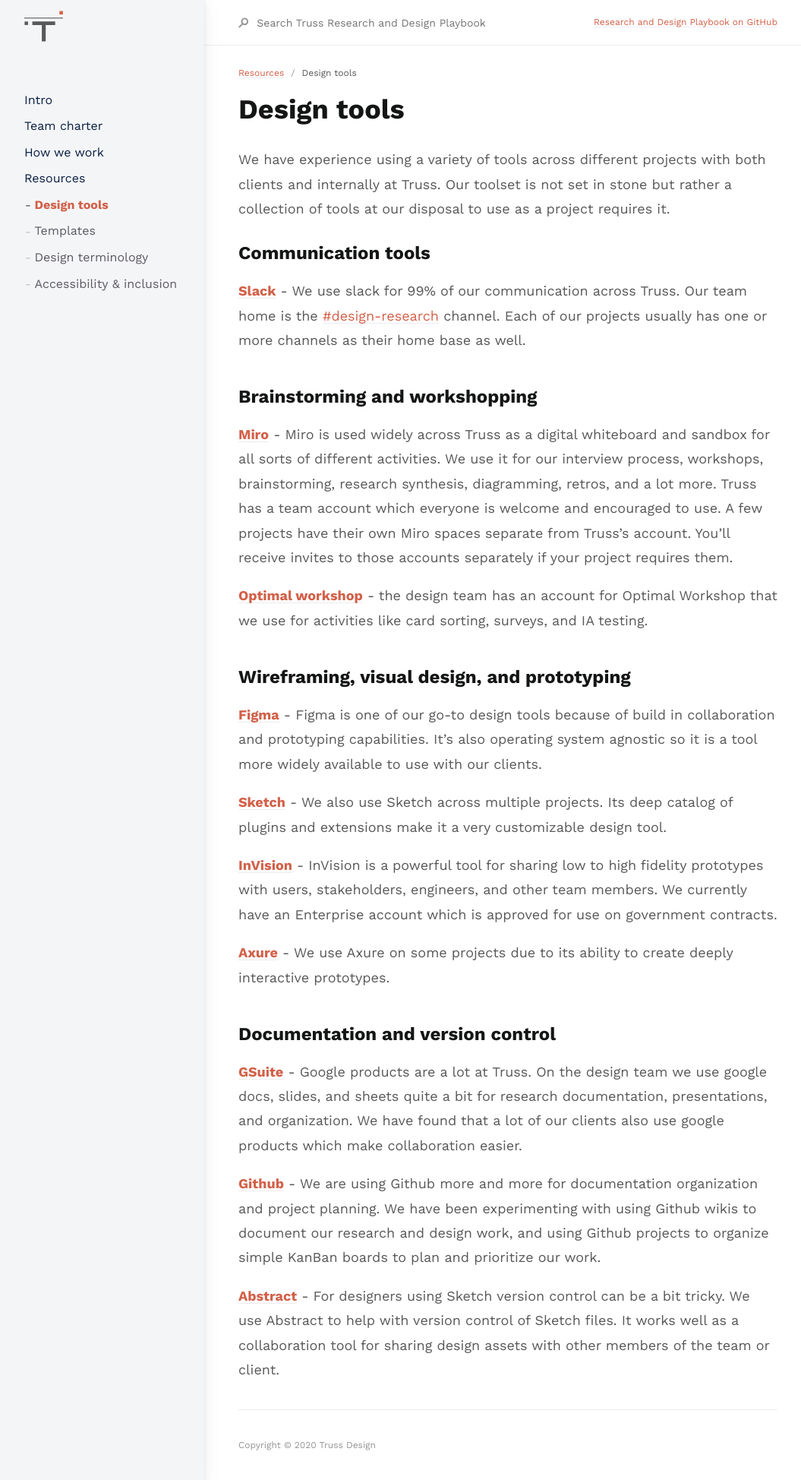
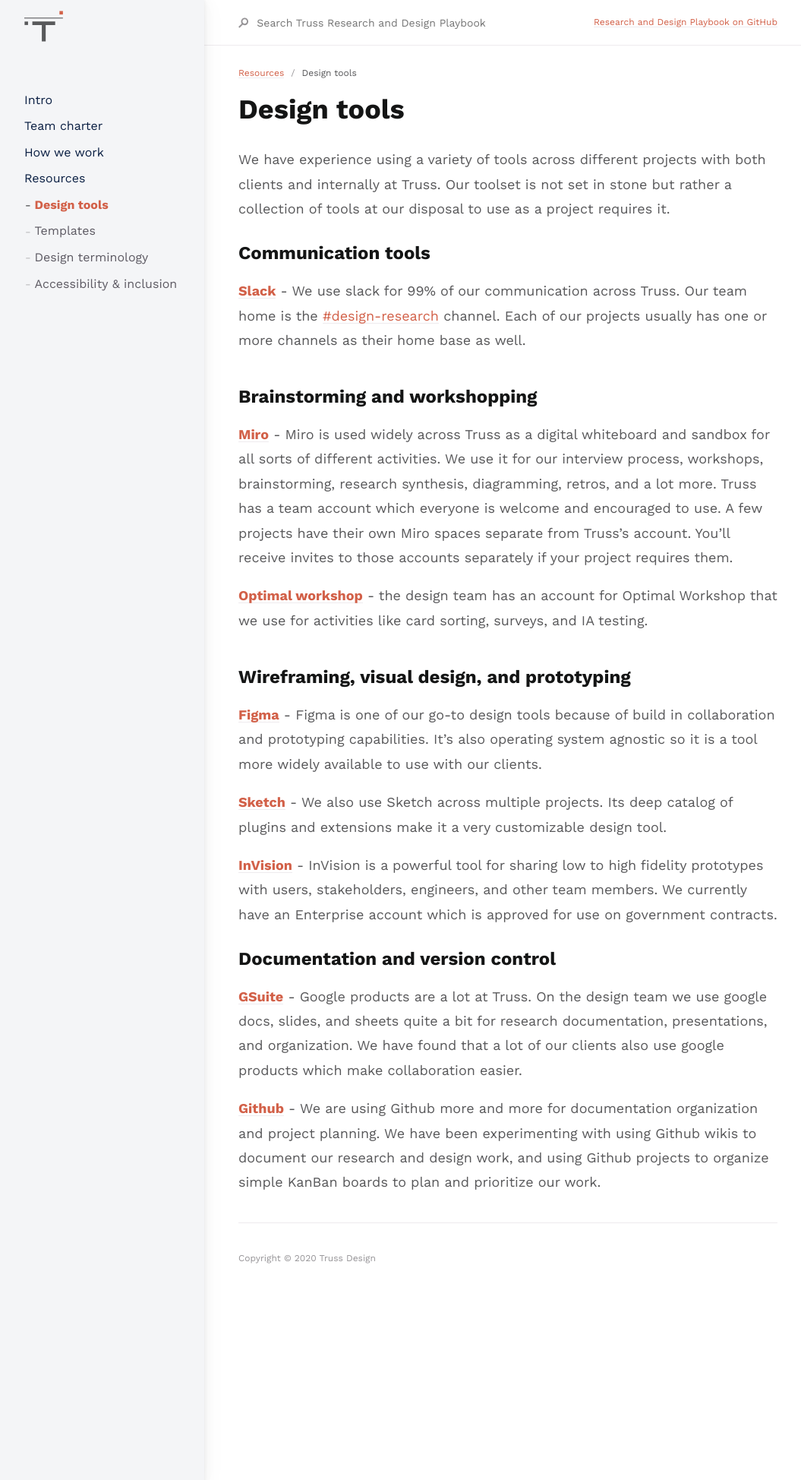
Before and after one commit to trussworks/research-design-playbook, a Jekyll site: the page built from docs/resources/tools.md, in a window 1280 px wide. Shown: the top 1948 px of the page at 76% size, without its empty margins (103-1158 px from the left). Built offline with Jekyll 4.4.1, drawn with Linux system fonts in a browser that asks for light colours.

Commit message:
Update tools.md
Edited the tools page to removing the reference to Axure and Abstract, since MilMove is not using it any longer. I confirmed with Claire that MM is not using them on 5/31/2022.

```diff
--- a/docs/resources/tools.md
+++ b/docs/resources/tools.md
@@ -30,13 +30,8 @@ We have experience using a variety of tools across different projects with both
 
 **[InVision](https://www.invisionapp.com/)** - InVision is a powerful tool for sharing low to high fidelity prototypes with users, stakeholders, engineers, and other team members. We currently have an Enterprise account which is approved for use on government contracts.
 
-**[Axure](https://www.axure.com/)** - We use Axure on some projects due to its ability to create deeply interactive prototypes.
-{: .mb-7}
-
 ## Documentation and version control
 
 **[GSuite](https://gsuite.google.com/)** - Google products are a lot at Truss. On the design team we use google docs, slides, and sheets quite a bit for research documentation, presentations, and organization. We have found that a lot of our clients also use google products which make collaboration easier.
 
 **[Github](https://github.com/)** - We are using Github more and more for documentation organization and project planning. We have been experimenting with using Github wikis to document our research and design work, and using Github projects to organize simple KanBan boards to plan and prioritize our work.
-
-**[Abstract](https://www.abstract.com/)** - For designers using Sketch version control can be a bit tricky. We use Abstract to help with version control of Sketch files. It works well as a collaboration tool for sharing design assets with other members of the team or client.
```
